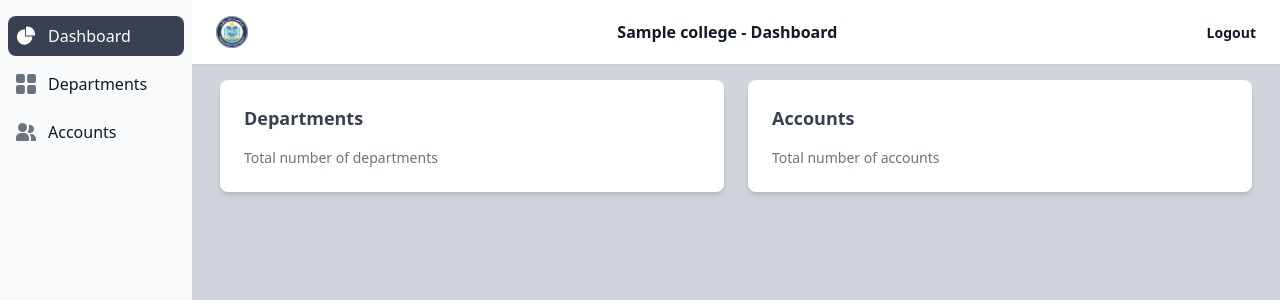
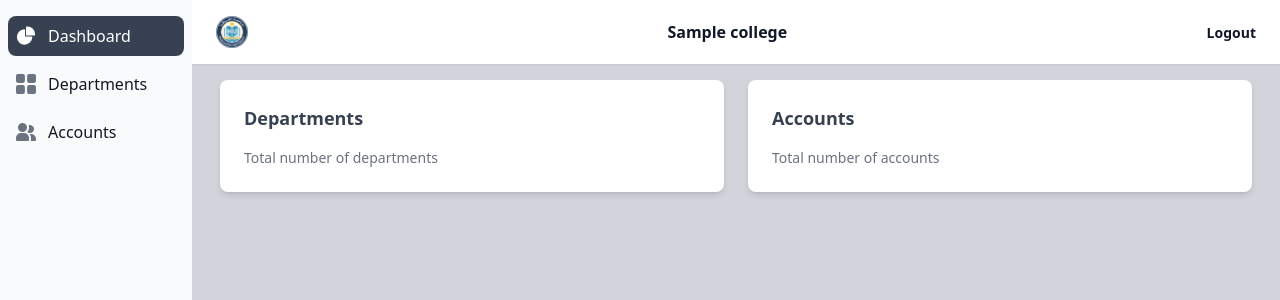
Before and after one commit to GP-2025/email-system-admin-panel, a Flask app: template templates/college_admin/en/dashboard.html in a window 1280 px wide. Shown: the top 300 px of the page. Run offline with Flask 3, Linux system fonts and the light colour scheme; the template is opened without the code that fills it: most values are stand-ins (such as "Sample title", 1, 10 or a date in 2020); parts of the project's set-up code (start-up, migrations or seed data) failed here and were passed over.

Commit message:
Refactor dashboard and departments templates to remove redundant titles; add new colleges management template with modal functionality for adding and editing colleges.

```diff
--- a/templates/college_admin/en/dashboard.html
+++ b/templates/college_admin/en/dashboard.html
@@ -88,7 +88,7 @@
                 <img class="h-8 w-auto" src="/static/images/uni-logo.png" alt="">
             </div>
             <div class="mx-auto">
-                <p class="text-md/6 font-semibold text-gray-900">{{ college.name }} - Dashboard</p>
+                <p class="text-md/6 font-semibold text-gray-900">{{ college.name }}</p>
             </div>
             <div class="">
                 <a href="/logout" class="text-sm/6 font-semibold text-gray-900">Logout</a>
--- a/templates/college_admin/en/departments.html
+++ b/templates/college_admin/en/departments.html
@@ -88,7 +88,7 @@
                 <img class="h-8 w-auto" src="/static/images/uni-logo.png" alt="">
             </div>
             <div class="mx-auto">
-                <p class="text-md/6 font-semibold text-gray-900">{{ college.name }} - Departments</p>
+                <p class="text-md/6 font-semibold text-gray-900">{{ college.name }}</p>
             </div>
             <div class="">
                 <a href="/logout" class="text-sm/6 font-semibold text-gray-900">Logout</a>
```
Also changed, not shown: templates/admin/en/colleges.html (renamed from templates/college_admin/en/colleges.html).
